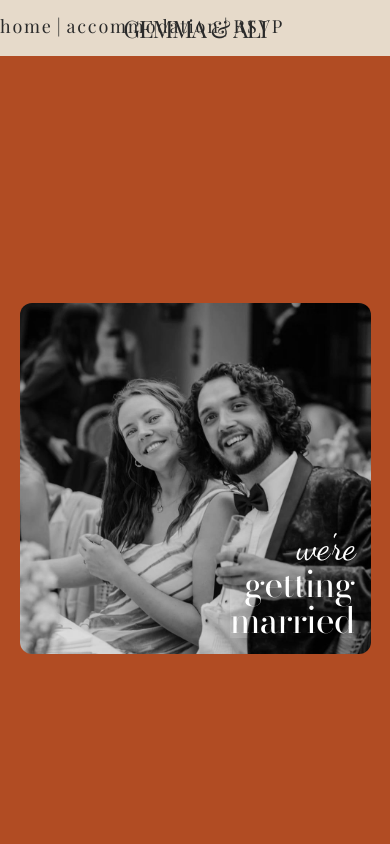
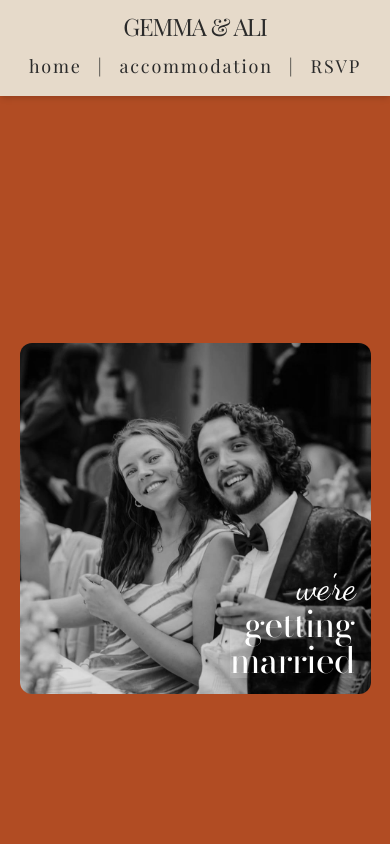
Before and after one commit to abigailridley/vanriley-wedding-site, a Next.js app: page / in a window 390 px wide. Shown: the top 844 px of the page. Built offline with nearby package versions, Linux system fonts and the light colour scheme.

Commit message:
improve responsive layout to header

```diff
--- a/src/components/Header.tsx
+++ b/src/components/Header.tsx
@@ -2,10 +2,10 @@ import Link from "next/link";
 
 const Header = () => {
   return (
-    <header className="py-3 bg-tan shadow-md text-dark-grey">
-      <nav className="container mx-auto flex justify-between ">
+    <header className="py-4 bg-tan shadow-md text-dark-grey relative">
+      <nav className="container mx-auto flex justify-between items-center relative">
         {/* Left column: links */}
-        <div className="w-24 space-x-1 font-playfair text-lg tracking-widest">
+        <div className="hidden sm:flex space-x-4 font-playfair text-lg tracking-widest">
           <Link href="/" className="hover:underline">
             home
           </Link>
@@ -19,13 +19,29 @@ const Header = () => {
           </Link>
         </div>
 
-        <div className="font-playfair text-2xl tracking-tighter text-center">
+        {/* Centre column: GEMMA & ALI - always centered */}
+        <div className="absolute left-1/2 transform -translate-x-1/2 sm:static sm:transform-none font-playfair text-2xl tracking-tighter text-center pt-5 sm:pt-0">
           GEMMA & ALI
         </div>
 
-        {/* Right column: empty for now */}
+        {/* Right column: empty */}
         <div className="w-24" />
       </nav>
+
+      {/* Links shown below on small screens */}
+      <div className="sm:hidden flex justify-center space-x-4 mt-4 font-playfair text-lg tracking-widest pt-5 sm:pt-0">
+        <Link href="/" className="hover:underline">
+          home
+        </Link>
+        <span>|</span>
+        <Link href="/accom" className="hover:underline">
+          accommodation
+        </Link>
+        <span>|</span>
+        <Link href="/rsvp" className="hover:underline">
+          RSVP
+        </Link>
+      </div>
     </header>
   );
 };
```
